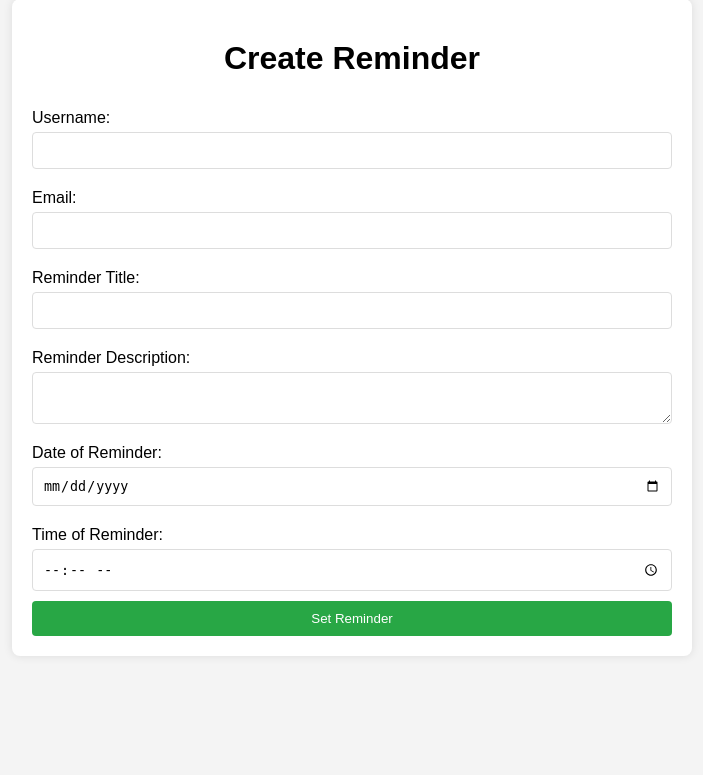
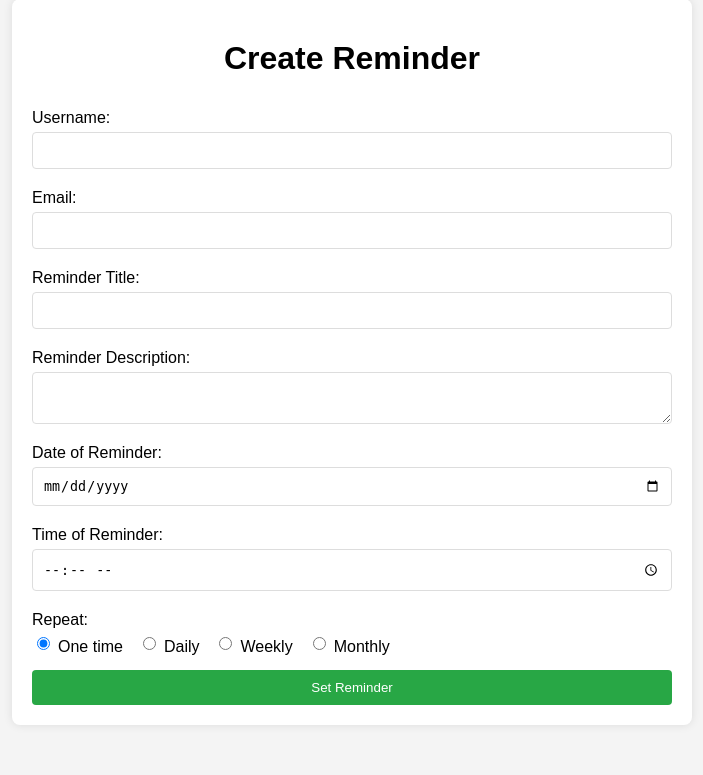
Before and after one commit to mmaisa1/Qr-reminder-project, a Flask app: page /set-reminder in a window 1280 px wide. Shown: the part 51-826 px from the top of the page, without its empty margins (288-991 px from the left). Before the commit the page ends 687 px from the top, so only its background shows below. Run offline with Flask 3, Linux system fonts and the light colour scheme.

Commit message:
add repeat reminder feature

```diff
--- a/app.py
+++ b/app.py
@@ -53,7 +53,7 @@ def init_db():
     conn.close()
 
 # --- Email sender ---
-def send_email(reminder_id, username, title, description, email):
+def send_email(reminder_id, username, title, description, email, repeat='none'):
     with app.app_context():
         try:
             formatted_body = f"""
@@ -70,14 +70,36 @@ Team
             msg.body = formatted_body
             mail.send(msg)
 
-            # Mark as sent in DB
             conn = sqlite3.connect('reminders.db')
             c = conn.cursor()
-            c.execute('UPDATE reminders SET sent = 1 WHERE id = ?', (reminder_id,))
+
+            if repeat == 'none':
+                c.execute('UPDATE reminders SET sent = 1 WHERE id = ?', (reminder_id,))
+            else:
+                from datetime import timedelta
+                conn2 = sqlite3.connect('reminders.db')
+                c2 = conn2.cursor()
+                c2.execute('SELECT reminder_datetime FROM reminders WHERE id = ?', (reminder_id,))
+                row = c2.fetchone()
+                conn2.close()
+
+                current_dt = datetime.strptime(row[0], '%Y-%m-%d %H:%M')
+
+                if repeat == 'daily':
+                    next_dt = current_dt + timedelta(days=1)
+                elif repeat == 'weekly':
+                    next_dt = current_dt + timedelta(weeks=1)
+                elif repeat == 'monthly':
+                    from dateutil.relativedelta import relativedelta
+                    next_dt = current_dt + relativedelta(months=1)
+
+                next_dt_str = next_dt.strftime('%Y-%m-%d %H:%M')
+                c.execute('UPDATE reminders SET reminder_datetime = ? WHERE id = ?', (next_dt_str, reminder_id))
+
             conn.commit()
             conn.close()
 
-            app.logger.info(f"Email sent to {email} for reminder '{title}'")
+            app.logger.info(f"Email sent to {email} for reminder '{title}', repeat: {repeat}")
         except Exception as e:
             app.logger.error(f"Error sending email: {e}")
 
@@ -88,7 +110,7 @@ def check_reminders():
         conn = sqlite3.connect('reminders.db')
         c = conn.cursor()
         c.execute('''
-            SELECT id, username, title, description, email
+            SELECT id, username, title, description, email, repeat
             FROM reminders
             WHERE sent = 0 AND reminder_datetime <= ?
         ''', (now,))
@@ -96,8 +118,8 @@ def check_reminders():
         conn.close()
 
         for row in due:
-            reminder_id, username, title, description, email = row
-            send_email(reminder_id, username, title, description, email)
+            reminder_id, username, title, description, email, repeat = row
+            send_email(reminder_id, username, title, description, email, repeat)
 
 # --- Routes ---
 @app.route('/')
@@ -121,13 +143,14 @@ def create_reminder():
         reminder_time = request.form['reminder_time']
 
         reminder_datetime = f"{reminder_date} {reminder_time}"
+        repeat = request.form.get('repeat', 'none')
 
         conn = sqlite3.connect('reminders.db')
         c = conn.cursor()
         c.execute('''
-            INSERT INTO reminders (username, email, title, description, reminder_datetime)
-            VALUES (?, ?, ?, ?, ?)
-        ''', (username, email, title, description, reminder_datetime))
+            INSERT INTO reminders (username, email, title, description, reminder_datetime, repeat)
+            VALUES (?, ?, ?, ?, ?, ?)
+        ''', (username, email, title, description, reminder_datetime, repeat))
         conn.commit()
         conn.close()
 
--- a/static/styles.css
+++ b/static/styles.css
@@ -32,6 +32,21 @@ input, textarea {
     margin-bottom: 10px;
     border: 1px solid #ddd;
     border-radius: 4px;
+}
+
+.radio-group {
+    display: flex;
+    gap: 15px;
+    margin-bottom: 10px;
+    flex-wrap: wrap;
+}
+
+.radio-group label {
+    margin: 0;
+    display: flex;
+    align-items: center;
+    gap: 5px;
+    cursor: pointer;
 }
 
 button {
--- a/templates/index.html
+++ b/templates/index.html
@@ -41,6 +41,13 @@
             <label for="reminder_time">Time of Reminder:</label>
             <input type="time" id="reminder_time" name="reminder_time" required>
 
+            <label>Repeat:</label>
+            <div class="radio-group">
+                <label><input type="radio" name="repeat" value="none" checked> One time</label>
+                <label><input type="radio" name="repeat" value="daily"> Daily</label>
+                <label><input type="radio" name="repeat" value="weekly"> Weekly</label>
+                <label><input type="radio" name="repeat" value="monthly"> Monthly</label>
+            </div>
             <button type="submit">Set Reminder</button>
         </form>
 
```
Also changed, not shown: migrate.py (added, +11 -0 lines), 1 other file.
